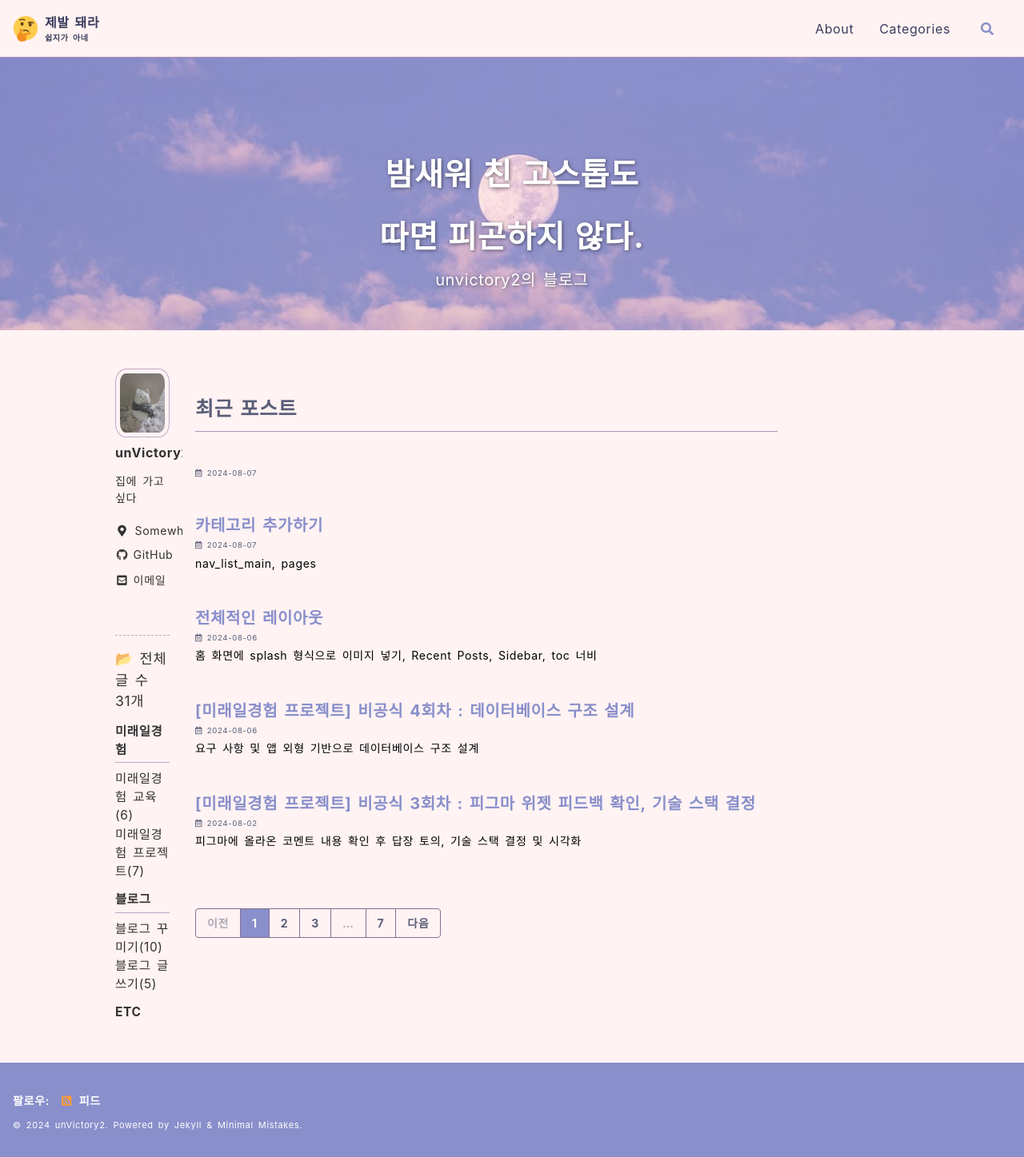
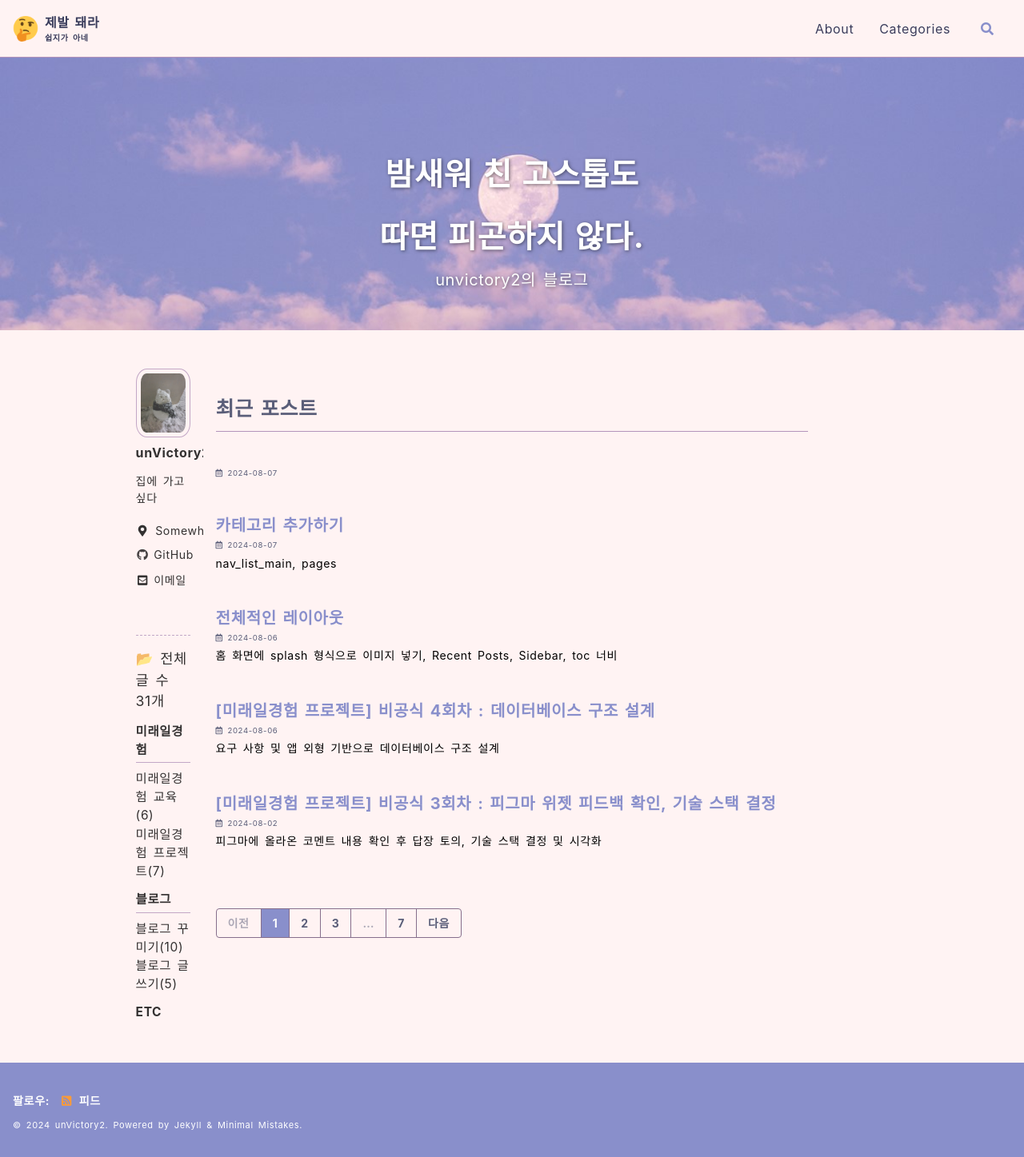
Before and after one commit to unvictory2/unVictory2.github.io, a Jekyll site: the page built from index.html, in a window 1280 px wide. Shown: the whole page at 80% size. Built offline with Jekyll 4.4.1, drawn with Linux system fonts in a browser that asks for light colours; cached includes are drawn as plain includes; some web fonts are replaced; the list of posts is cut into pages by our own code.

Commit message:
changed page margin

```diff
--- a/_sass/minimal-mistakes/_page.scss
+++ b/_sass/minimal-mistakes/_page.scss
@@ -4,8 +4,8 @@
 
 #main {
   @include clearfix;
-  margin-left: 10%; // 좌우 여백(사이드바와 본문 사이가 아니라, 사이드바보다도 왼쪽)
-  margin-right: 15%;
+  margin-left: 12%; // 좌우 여백(사이드바와 본문 사이가 아니라, 사이드바보다도 왼쪽)
+  margin-right: 12%;
   padding-left: 1em;
   padding-right: 1em;
   -webkit-animation: $intro-transition;
```
